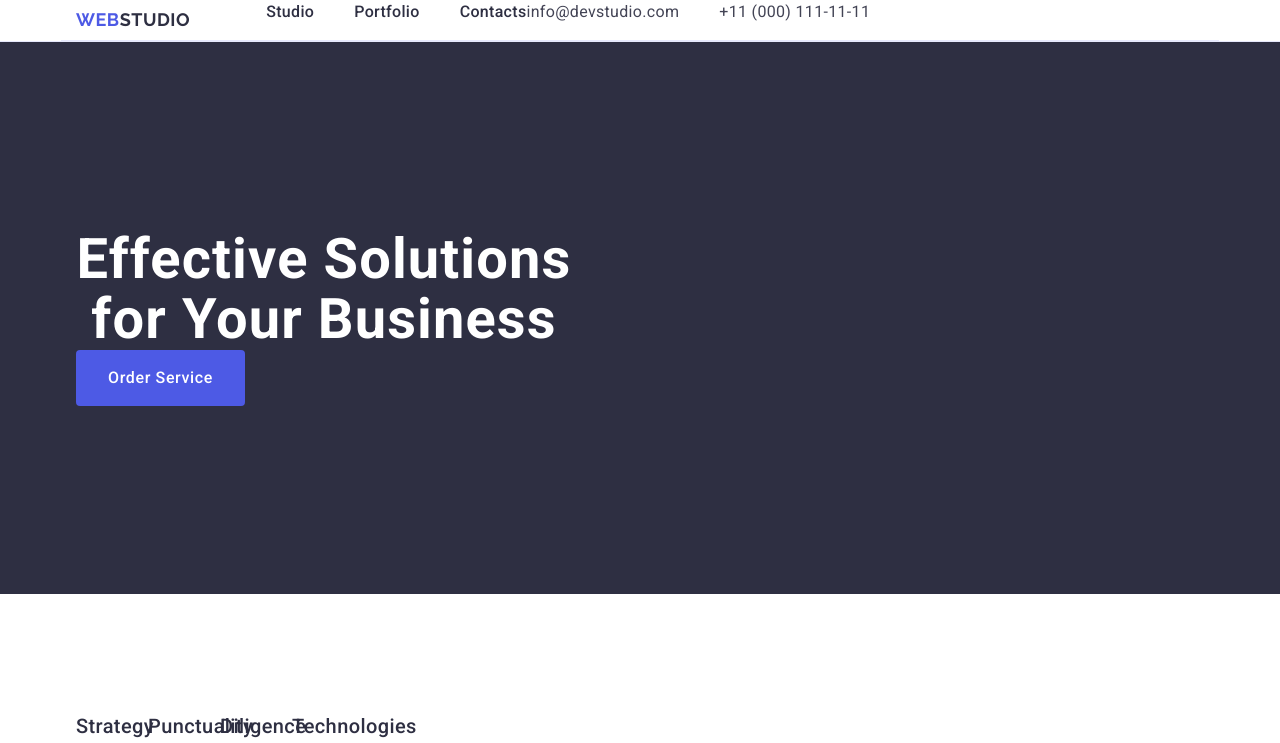
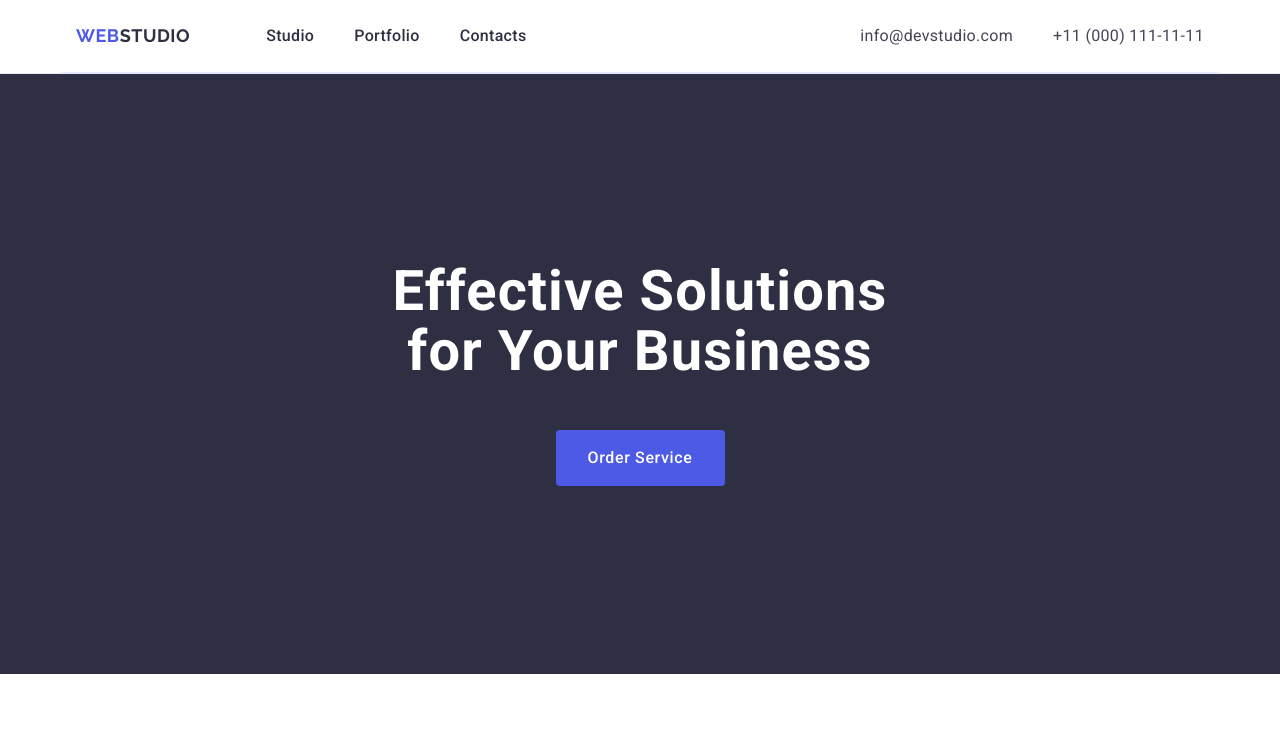
Before and after one commit to bogdont/goit-markup-hw-03, a plain HTML site: page index.html in a window 1280 px wide. Shown: the top 743 px of the page. Drawn offline with nearby package versions, Linux system fonts and the light colour scheme.

Commit message:
fixet-sidebar/text/list/

```diff
--- a/css/styles.css
+++ b/css/styles.css
@@ -20,8 +20,7 @@ p {
 }
 
 ul {
-    margin-top: 0;
-    margin-top: 0;
+    margin: 0;
     padding-left: 0;
     list-style: none;
 }
@@ -77,6 +76,7 @@ img{
 .navigation-list-item {
     color: #2e2f42;
     padding: 24px 0;
+    display: block;
 }
 
 .navigation-list-item:hover,
@@ -86,8 +86,7 @@ img{
 
 .address {
     font-style: normal;
-    display: flex;
-    gap: 40px;
+    margin-left: auto;
 }
 
 .address-list{
@@ -120,6 +119,9 @@ img{
     line-height: 1.07;
     letter-spacing: 0.02em;
     max-width: 496px;
+    margin-left: auto;
+    margin-right: auto;
+    margin-bottom: 48px;
 }
 
 .title-button {
@@ -137,6 +139,7 @@ height: 56px;
 border: none;
 border-radius: 4px;
 cursor: pointer;
+margin: 0 auto;
 }
 
 .title-button:hover,
@@ -163,7 +166,6 @@ background: #404BBF;
 .features-list {
     display: flex;
     gap: 24px;
-    width: calc((100% - 72px) / 4);
 }
 .features-list-item {
    width: calc((100% - 72px) / 4);
```
